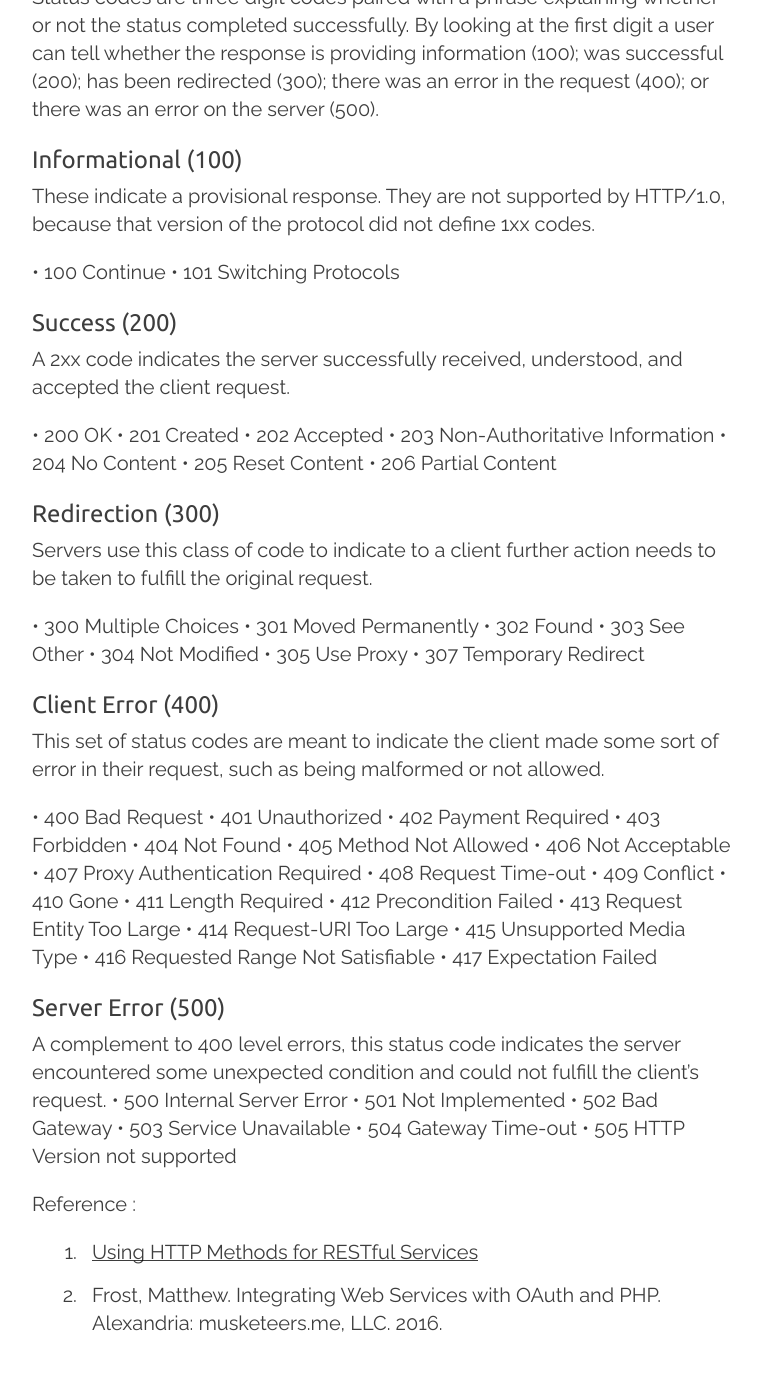
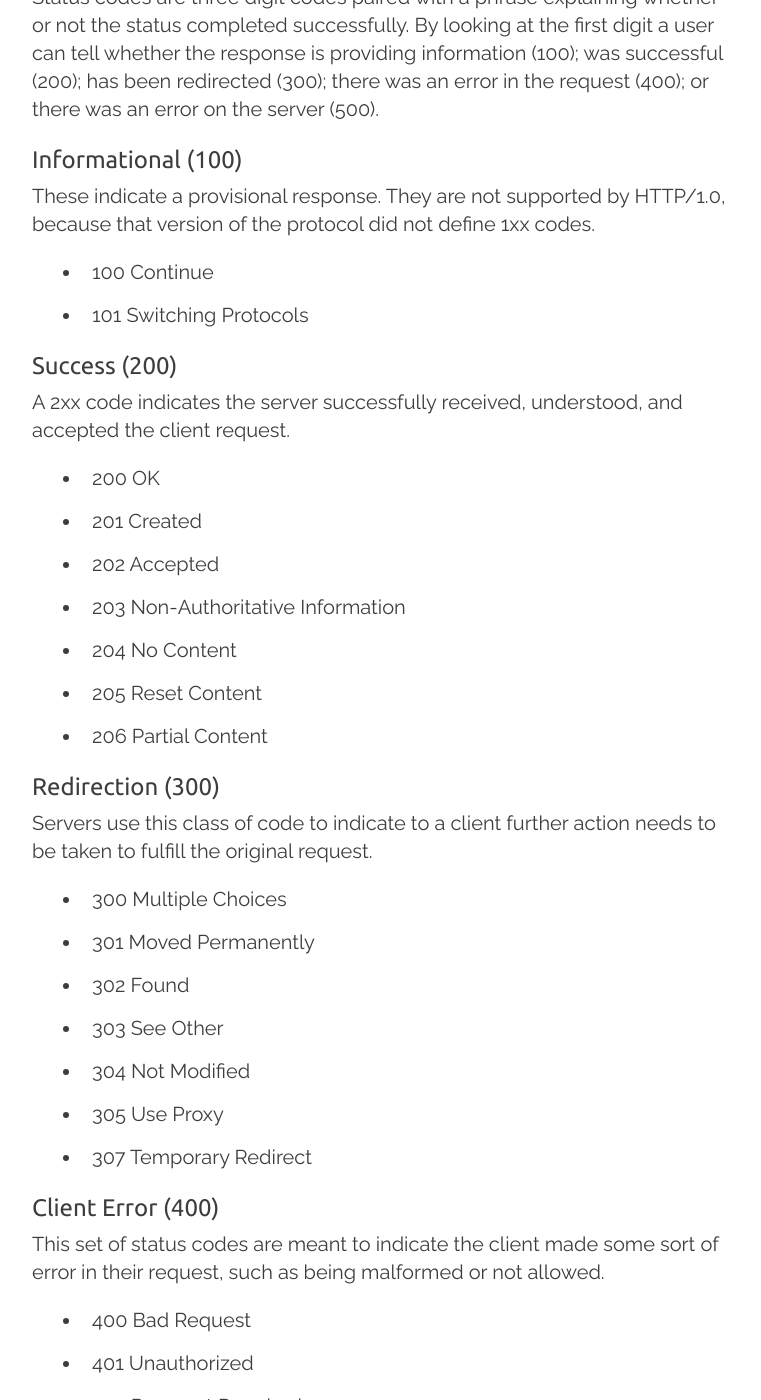
Before and after one commit to anonymoussc/anonymoussc.github.io, a Jekyll site: the page built from _posts/2016-03-22-stateless-nature-of-http.markdown, in a window 1280 px wide and 1400 px high, scrolled down 786 px. Shown: the whole window, without its empty margins (258-1019 px from the left). Built offline with Jekyll 4.4.1, drawn with Linux system fonts in a browser that asks for light colours; nearby versions of some CDN libraries; comment, search, counter and statistics services are not loaded; some of the changed text lies outside the part shown.

Commit message:
Modified 2016-03-22-stateless-nature-of-http

```diff
--- a/_posts/2016-03-22-stateless-nature-of-http.markdown
+++ b/_posts/2016-03-22-stateless-nature-of-http.markdown
@@ -22,64 +22,66 @@ Status codes are three digit codes paired with a phrase explaining whether or no
 #### Informational (100)
 These indicate a provisional response. They are not supported by HTTP/1.0, because that version of the protocol did not define 1xx codes.
 
-•	 100 Continue
-•	 101 Switching Protocols
+- 100 Continue
+- 101 Switching Protocols
 
 #### Success (200)
 A 2xx code indicates the server successfully received, understood, and accepted the client request.
 
-•	 200 OK
-•	 201 Created
-•	 202 Accepted
-•	 203 Non-Authoritative Information
-•	 204 No Content
-•	 205 Reset Content
-•	 206 Partial Content
+- 200 OK
+- 201 Created
+- 202 Accepted
+- 203 Non-Authoritative Information
+- 204 No Content
+- 205 Reset Content
+- 206 Partial Content
 
 #### Redirection (300)
 Servers use this class of code to indicate to a client further action needs to be taken to fulfill the original request.
 
-•	 300 Multiple Choices
-•	 301 Moved Permanently
-•	 302 Found
-•	 303 See Other
-•	 304 Not Modified
-•	 305 Use Proxy
-•	 307 Temporary Redirect
+- 300 Multiple Choices
+- 301 Moved Permanently
+- 302 Found
+- 303 See Other
+- 304 Not Modified
+- 305 Use Proxy
+- 307 Temporary Redirect
 
 #### Client Error (400)
 This set of status codes are meant to indicate the client made some sort of error in their request, such as being malformed or not allowed.
 
-•	 400 Bad Request
-•	 401 Unauthorized
-•	 402 Payment Required
-•	 403 Forbidden
-•	 404 Not Found
-•	 405 Method Not Allowed
-•	 406 Not Acceptable
-•	 407 Proxy Authentication Required
-•	 408 Request Time-out
-•	 409 Conflict
-•	 410 Gone
-•	 411 Length Required
-•	 412 Precondition Failed
-•	 413 Request Entity Too Large
-•	 414 Request-URI Too Large
-•	 415 Unsupported Media Type
-•	 416 Requested Range Not Satisfiable
-•	 417 Expectation Failed
+- 400 Bad Request
+- 401 Unauthorized
+- 402 Payment Required
+- 403 Forbidden
+- 404 Not Found
+- 405 Method Not Allowed
+- 406 Not Acceptable
+- 407 Proxy Authentication Required
+- 408 Request Time-out
+- 409 Conflict
+- 410 Gone
+- 411 Length Required
+- 412 Precondition Failed
+- 413 Request Entity Too Large
+- 414 Request-URI Too Large
+- 415 Unsupported Media Type
+- 416 Requested Range Not Satisfiable
+- 417 Expectation Failed
 
 #### Server Error (500)
 A complement to 400 level errors, this status code indicates the server encountered some unexpected condition and could not fulfill the client’s request.
-•	 500 Internal Server Error
-•	 501 Not Implemented
-•	 502 Bad Gateway
-•	 503 Service Unavailable
-•	 504 Gateway Time-out
-•	 505 HTTP Version not supported
+
+- 500 Internal Server Error
+- 501 Not Implemented
+- 502 Bad Gateway
+- 503 Service Unavailable
+- 504 Gateway Time-out
+- 505 HTTP Version not supported
 
 
 Reference :
+
 1. [Using HTTP Methods for RESTful Services](http://www.restapitutorial.com/lessons/httpmethods.html)
 2. Frost, Matthew. Integrating Web Services with OAuth and PHP. Alexandria: musketeers.me, LLC. 2016.
 
```
